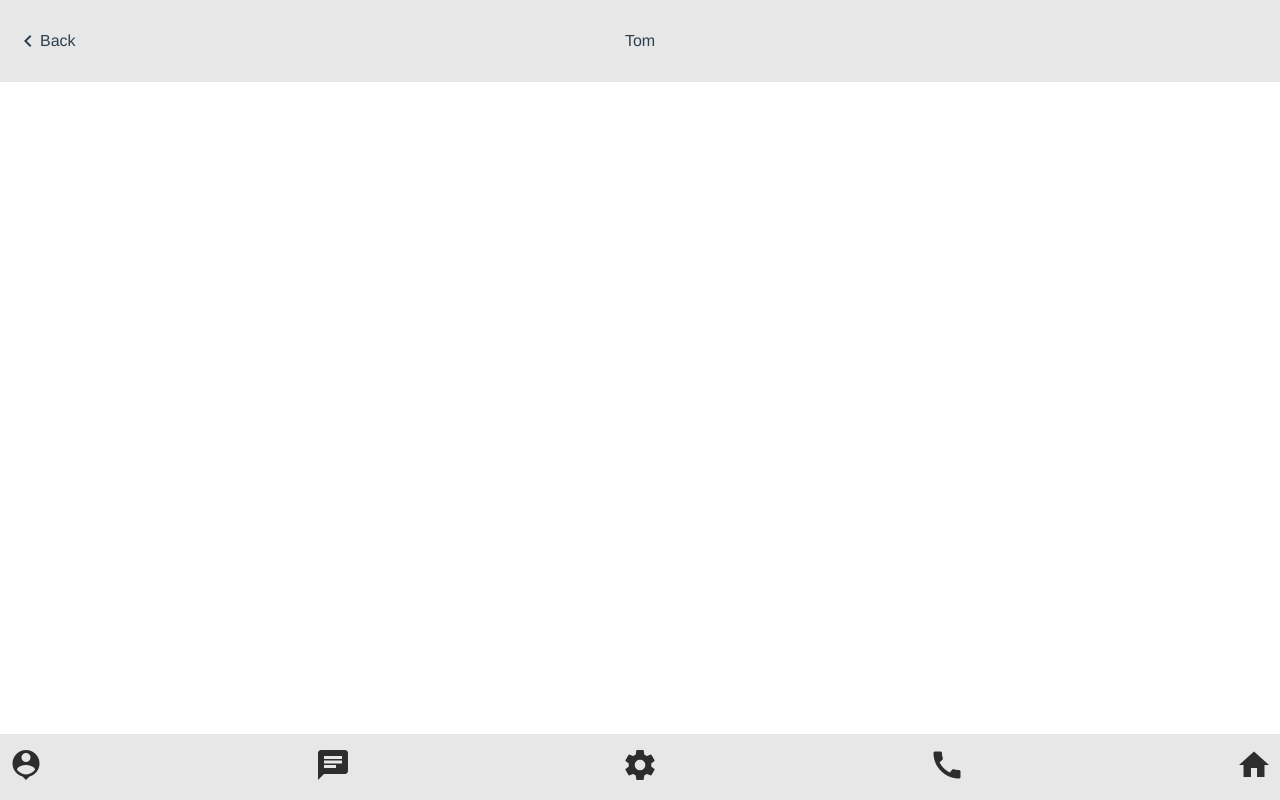
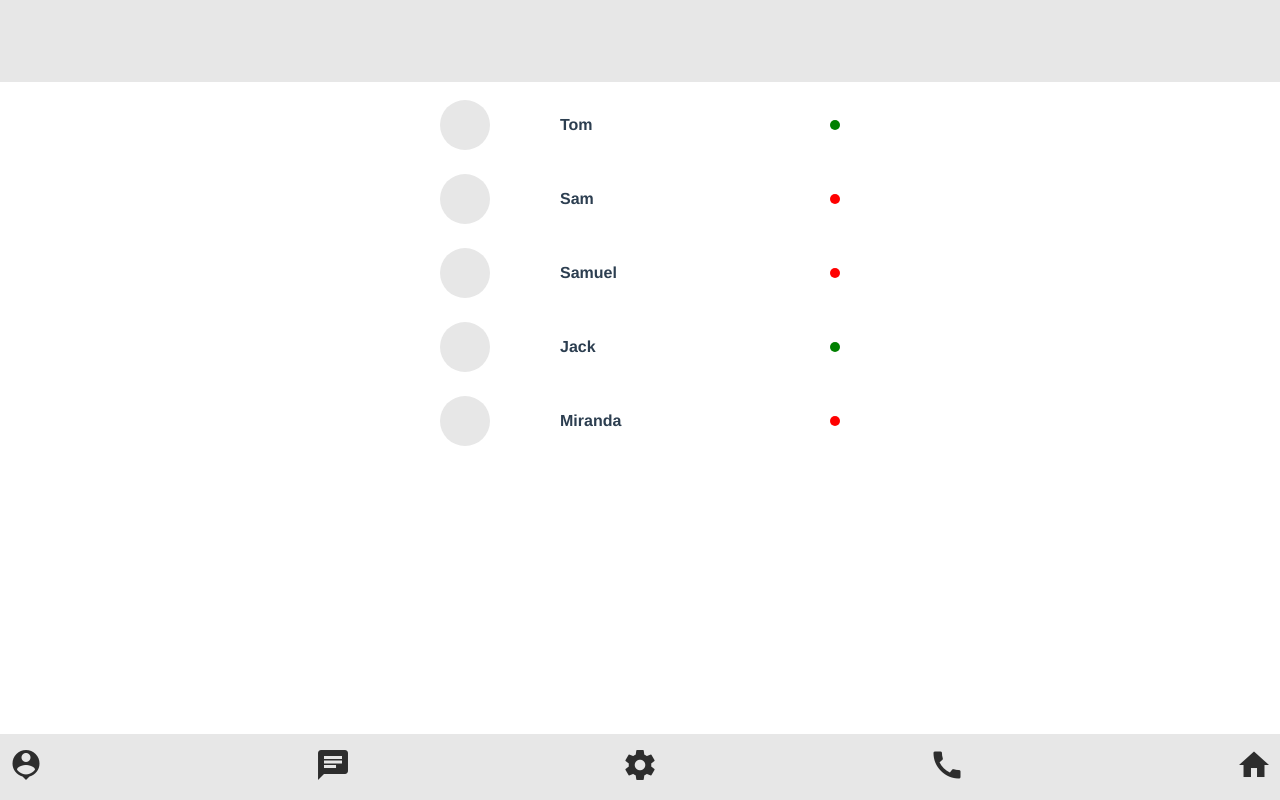
Before and after one commit to MeLonMzfk54/vue-messenger, a Vue app: page / in a window 1280 px wide. Built offline with nearby package versions, Linux system fonts and the light colour scheme; data requests are answered from the project's data file.

Commit message:
create user routes and main page

```diff
--- a/package.json
+++ b/package.json
@@ -9,6 +9,7 @@
     "lint": "vue-cli-service lint"
   },
   "dependencies": {
+    "axios": "^0.26.1",
     "core-js": "^3.8.3",
     "json-server": "^0.17.0",
     "material-design-icons-iconfont": "^6.5.0",
--- a/src/assets/styles/style.scss
+++ b/src/assets/styles/style.scss
@@ -18,6 +18,7 @@
   padding: $spacer*2;
   max-width: 400px;
   margin: 0 auto;
+  padding: 0px 15px;
 }
 
 .bottom-nav {
--- a/src/components/contacts/contact-list.vue
+++ b/src/components/contacts/contact-list.vue
@@ -0,0 +1,51 @@
+<template>
+  <div class="contact-list">
+    <contactUser
+        v-for="contact in contacts"
+        :key="contact.id"
+        :contact_data="contact"
+        @to-contact-info="toContactInfo(contact)"
+    />
+  </div>
+</template>
+
+<script>
+import contactUser from './contact-user'
+import {mapState, mapActions} from 'vuex'
+
+export default {
+  name: 'contact-list',
+  props: {},
+  components: {
+    contactUser
+  },
+  data() {
+    return {}
+  },
+  computed: {
+    ...mapState([
+        'contacts'
+    ])
+  },
+  methods: {
+    ...mapActions([
+        'FETCH_CONTACTS',
+        'SET_USER_TO_HEADER'
+    ]),
+    toContactInfo(contact) {
+      this.$router.push({
+        name: 'contact',
+        query: {id: contact.id}
+      })
+      this.SET_USER_TO_HEADER(contact)
+    }
+  },
+  mounted() {
+    this.FETCH_CONTACTS()
+  }
+}
+</script>
+
+<style lang="scss" scoped>
+
+</style>
--- a/src/components/contacts/contact-user-info.vue
+++ b/src/components/contacts/contact-user-info.vue
@@ -0,0 +1,18 @@
+<template>
+  <div class="contact-user-info"></div>
+</template>
+
+<script>
+export default {
+  name: 'contact-user-info',
+  props: {},
+  data() {
+    return {}
+  },
+  computed: {}
+}
+</script>
+
+<style lang="scss" scoped>
+
+</style>
--- a/src/components/contacts/contact-user.vue
+++ b/src/components/contacts/contact-user.vue
@@ -0,0 +1,44 @@
+<template>
+  <div class="contact-user" @click="toContactInfo">
+    <div class="user__avatar"></div>
+    <div class="user__name">
+      <span>{{ contact_data.name }}</span>
+    </div>
+    <div class="user__status" :class="className">
+
+    </div>
+  </div>
+</template>
+
+<script>
+export default {
+  name: 'contact-user',
+  props: {
+    contact_data: {
+      type: Object,
+      default: () =>  {},
+
+    }
+  },
+  data() {
+    return {}
+  },
+  computed: {
+    className() {
+      return {
+        'online': this.contact_data.status === 'online',
+        'offline': this.contact_data.status === 'offline',
+      }
+    }
+  },
+  methods: {
+    toContactInfo() {
+      this.$emit('to-contact-info')
+    }
+  }
+}
+</script>
+
+<style lang="scss" scoped>
+
+</style>
--- a/src/components/layouts/Header.vue
+++ b/src/components/layouts/Header.vue
@@ -1,17 +1,22 @@
 <template>
   <div class="header">
-    <div class="header__back">
+    <div
+        v-if="!isCoreRoute"
+        class="header__back"
+        @click="goBack">
       <i class="material-icons">keyboard_arrow_left</i>
       <span>Back</span>
     </div>
-    <div class="header__user-info">
-      <span>Tom</span>
+    <div class="header__user-info" v-if="!isCoreRoute">
+      <span>{{currentUserChat.name }}</span>
     </div>
     <div class="right-side"></div>
   </div>
 </template>
 
 <script>
+import {mapState, mapActions} from 'vuex'
+
   export default {
     name: "Header",
     props: {},
@@ -20,6 +25,18 @@
 
       }
     },
-    computed: {}
+    computed: {
+      ...mapState([
+        'currentUserChat',
+      ]),
+      isCoreRoute() {
+        return this.$route.path === '/'
+      }
+    },
+    methods: {
+      goBack() {
+        this.$router.go(-1)
+      }
+    }
   }
 </script>
--- a/src/components/main-wrapper.vue
+++ b/src/components/main-wrapper.vue
@@ -1,5 +1,5 @@
 <template>
-  <div>
+  <div class="main-wrapper">
     <Header></Header>
     <router-view></router-view>
     <bottomNav></bottomNav>
--- a/src/router/index.js
+++ b/src/router/index.js
@@ -1,10 +1,18 @@
 import { createRouter, createWebHistory } from 'vue-router'
 
+import contactList from '../components/contacts/contact-list'
+import contactUserInfo from '../components/contacts/contact-user-info'
 
 const routes = [
   {
     path: '/',
-    name: "contacts"
+    name: "contacts",
+    component: contactList,
+  },
+  {
+    path: '/contact',
+    name: "contact",
+    component: contactUserInfo,
   }
 ]
 
--- a/src/store/index.js
+++ b/src/store/index.js
@@ -1,13 +1,38 @@
 import { createStore } from 'vuex'
+import Vue from 'vue'
+import axios from 'axios'
 
 export default createStore({
   state: {
+    contacts: [],
+    currentUserChat: {}
   },
   getters: {
+
   },
   mutations: {
+    SET_CONTACT_TO_STORE(state, contacts) {
+      state.contacts = contacts
+    },
+    SET_USER_TO_HEAD(state, user) {
+      if (user) {
+        state.currentUserChat = user
+      } else {
+        state.currentUserChat = {}
+      }
+
+    }
   },
   actions: {
+    FETCH_CONTACTS({commit}) {
+      return axios.get('http://localhost:3000/contacts')
+          .then((contacts) => {
+            commit('SET_CONTACT_TO_STORE', contacts.data)
+          })
+    },
+    SET_USER_TO_HEADER({commit}, user) {
+      commit('SET_USER_TO_HEAD', user);
+    }
   },
   modules: {
   }
```
Also changed, not shown: 1 other file (tests, documents, lock files or other folders).
